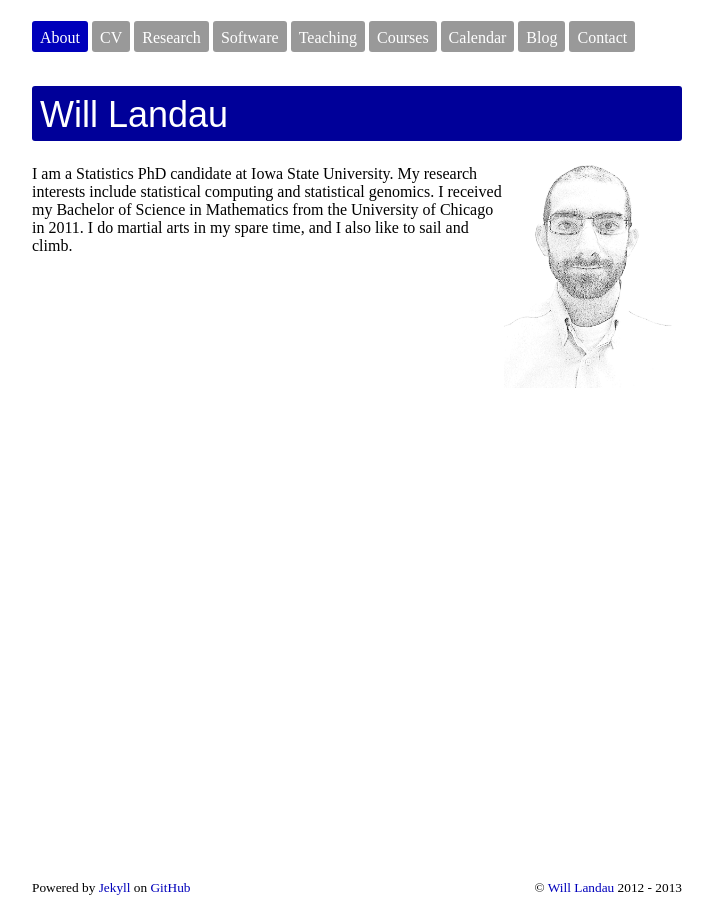
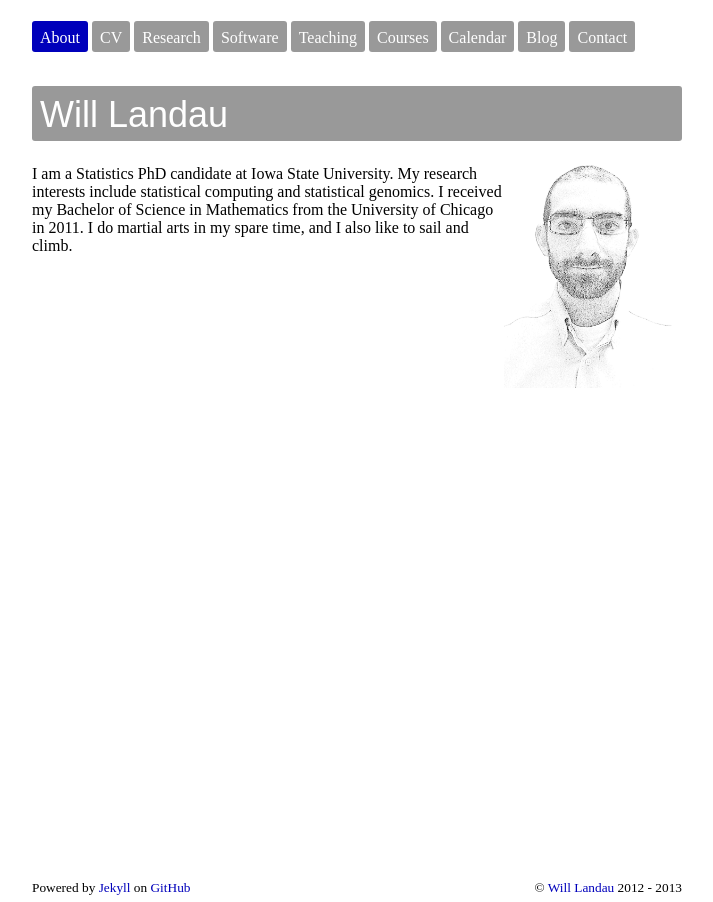
Before and after one commit to wlandau/wlandau.github.io, a Jekyll site: the page built from index.html, in a window 1280 px wide. Shown: the whole page, without its empty margins (303-1016 px from the left). Built offline with Jekyll 4.4.1, drawn with Linux system fonts in a browser that asks for light colours; nearby versions of some CDN libraries.

Commit message:
playing with headings

```diff
--- a/css/wml-custom.css
+++ b/css/wml-custom.css
@@ -15,7 +15,7 @@
   color: white;
   border-radius: 3px;
   padding: 8px 8px 5px 8px;
-  background: #000099;
+  background: #999999;
 }
 
 h1{
```
